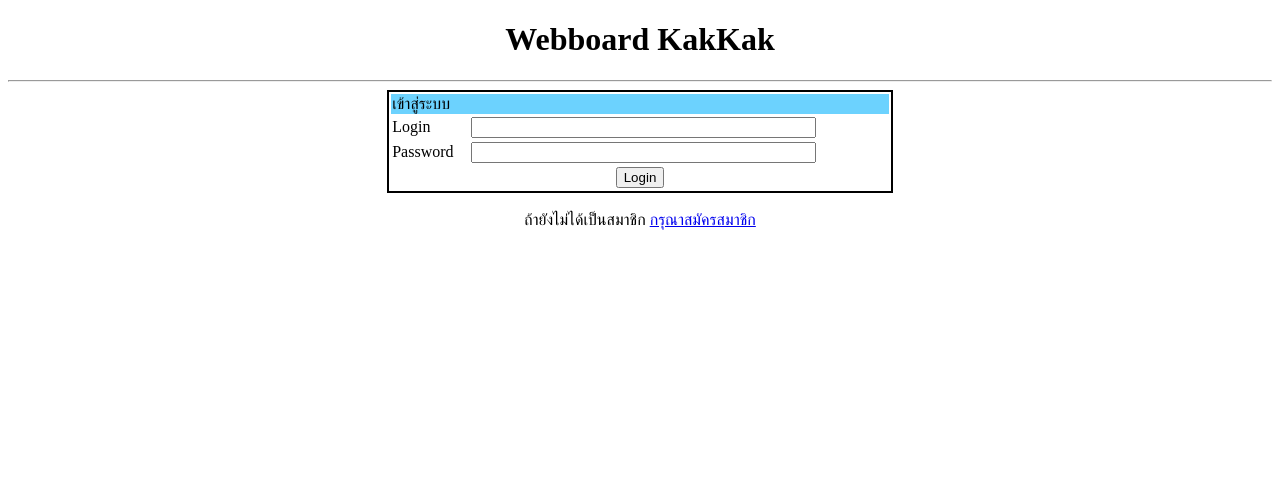
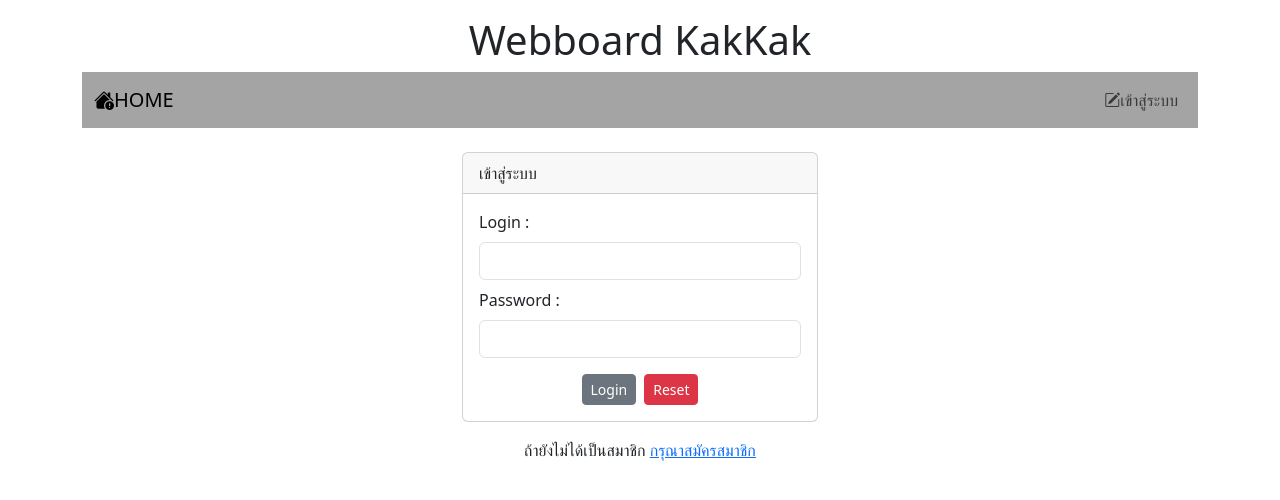
Before and after one commit to xpirxt/Webboard_ECT, a PHP site: page /login.php in a window 1280 px wide. Shown: the top 500 px of the page. Run offline with PHP 8.4, Linux system fonts and the light colour scheme.

Commit message:
work7 finnit bootstrap
work7 finnit bootstrap

```diff
--- a/login.php
+++ b/login.php
@@ -3,25 +3,57 @@ session_start();
 ?>
 <!DOCTYPE html>
 <html lang="en">
+
 <head>
     <meta charset="UTF-8">
     <meta name="viewport" content="width=device-width, initial-scale=1.0">
+    <link rel="stylesheet" href="bootstrap-5.3.2-dist/css/bootstrap.min.css">
+    <script src="bootstrap-5.3.2-dist/js/bootstrap.bundle.min.js"></script>
+    <link rel="stylesheet" href="https://cdn.jsdelivr.net/npm/bootstrap-icons@1.11.3/font/bootstrap-icons.min.css">
     <title>Login</title>
 </head>
+
 <body>
-    <h1 style="text-align: center;">Webboard KakKak</h1>
-    <hr>
-    <form action="verify.php" method="post">
-        <table style="border: 2px solid black; width: 40%;" align="center">
-            <tr><td colspan="2" style="background-color: #6cd2fe;">เข้าสู่ระบบ</td></tr>
-            <tr><td>Login</td><td><input type="text" name="login" size="40%" required></td></tr>
-            <tr><td>Password</td><td><input type="password" name="password" size="40%" required></td></tr>
-            <tr><td colspan="2" align="center"><input type="submit" value="Login"></td></tr>
-        </table>
-        <br>
-        <div style="text-align: center;">
-        ถ้ายังไม่ได้เป็นสมาชิก <a href="register.php">กรุณาสมัครสมาชิก</a>
+    <div class="container-lg">
+        <h1 style="text-align: center;" class="mt-3">Webboard KakKak</h1>
+
+        <?php include "nav.php" ?>
+
+        <div class="row mt-4">
+            <div class="col-lg-4 col-md-3 col-sm-2 col-1"></div>
+            <div class="col-lg-4 col-md-6 col-sm-8 col-10">
+                <?php
+                if(isset($_SESSION['error'])){
+                    echo "<div class='alert alert-danger'>ชื่อบัญชีหรือรหัสผ่านไม่ถูกต้อง</div>";
+                    unset($_SESSION['error']);
+                }
+                ?>
+                <div class="card">
+                    <div class="card-header">เข้าสู่ระบบ</div>
+                    <div class="card-body">
+                        <form action="verify.php" method="post">
+                            <div class="form-group">
+                                <label for="user" class="form-label">Login : </label>
+                                <input type="text" id="user" class="form-control" name="login" required>
+                            </div>
+                            <div class="form-group mt-2">
+                                <label for="password" class="form-label">Password : </label>
+                                <input type="password" id="password" class="form-control" name="password" required>
+                            </div>
+                            <div class="mt-3 justify-content-center d-flex">
+                                <button type="submit" class="btn btn-secondary btn-sm me-2">Login</button>
+                                <button type="reset" class="btn btn-danger btn-sm">Reset</button>
+                            </div>
+                        </form>
+                    </div>
+                </div>
+            </div>
+            <div class="col-lg-4 col-md-3 col-sm-2 col-1"></div>
         </div>
-    </form>
+
+        <div style="text-align: center;" class="mt-3">ถ้ายังไม่ได้เป็นสมาชิก <a href="register.php">กรุณาสมัครสมาชิก</a></div>
+
+    </div>
 </body>
+
 </html>
--- /dev/null
+++ b/nav.php
@@ -0,0 +1,21 @@
+<nav class="navbar navbar-expand-lg" style="background-color: #a4a4a4;">
+    <div class="container-fluid">
+        <a class="navbar-brand" href="index.php"><i class="bi bi-house-exclamation-fill"></i>HOME</a>
+        <ul class="navbar-nav">
+            <?php if (!isset($_SESSION['id'])) { ?>
+                <li class="nav-item">
+                    <a class="nav-link" aria-current="page" href="login.php"><i class="bi bi-pencil-square"></i>เข้าสู่ระบบ</a>
+                </li>
+            <?php } else { ?>
+                <li class="nav-item dropdown">
+                    <a class="btn btn-outline-secondary dropdown-toggle" href="#" role="button" data-bs-toggle="dropdown" aria-expanded="false">
+                        <i class="bi bi-person-fill-exclamation"></i><?php echo $_SESSION['username'] ?>
+                    </a>
+                    <ul class="dropdown-menu">
+                        <li><a class="dropdown-item" href="logout.php">ออกจากระบบ</a></li>
+                    </ul>
+                </li>
+            <?php } ?>
+        </ul>
+    </div>
+</nav>
```
Also changed, not shown: index.php (+6 -26 lines), verify.php (+13 -9 lines).
